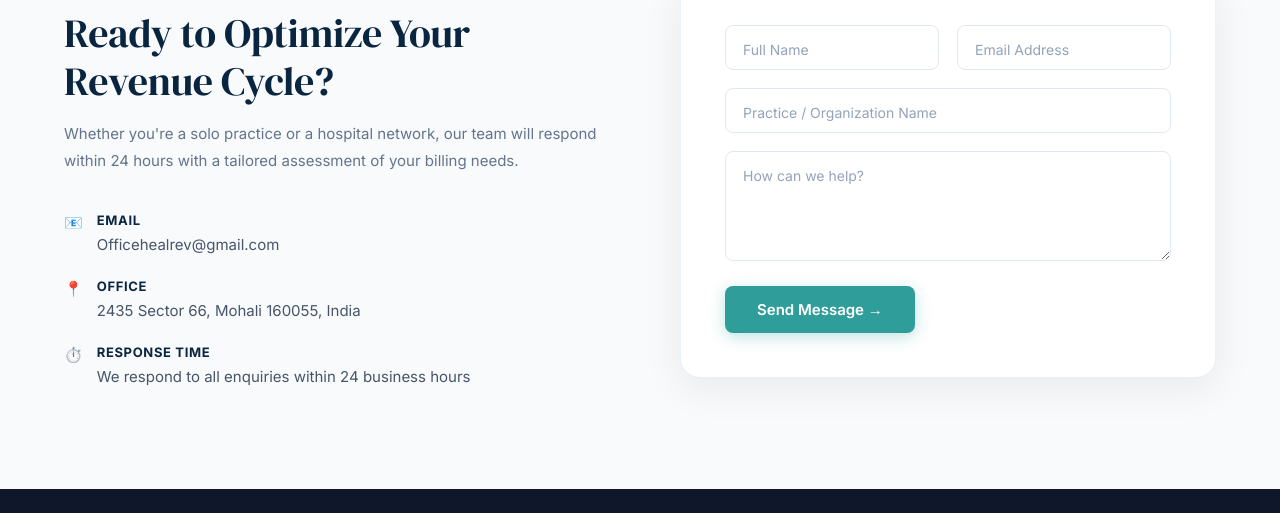
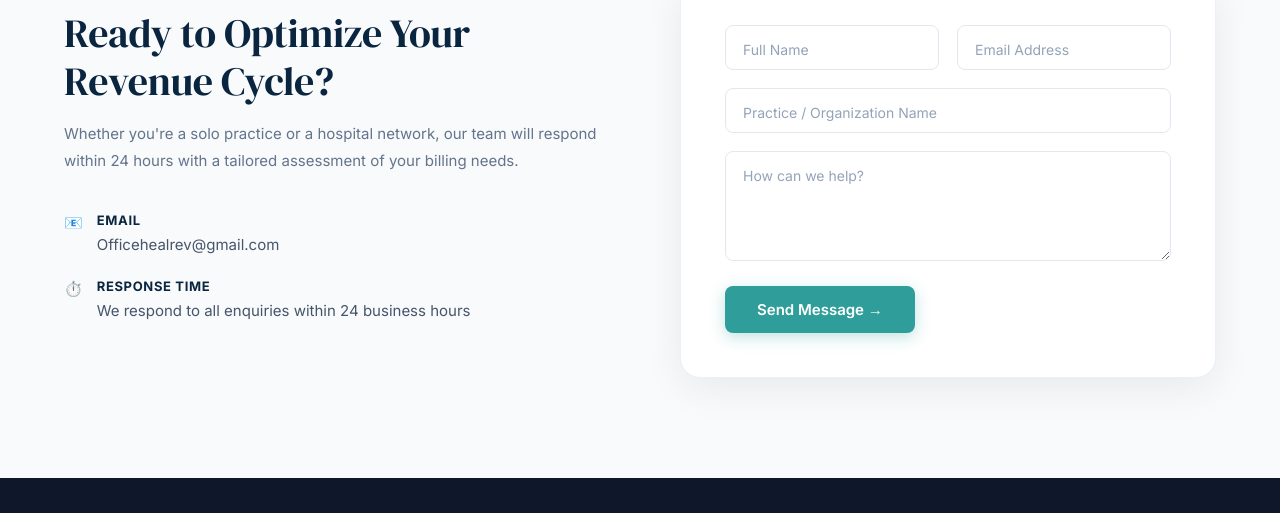
Before and after one commit to ChhamaYadav/HealRev, a plain HTML site: page docs/index.html in a window 1280 px wide. Shown: the part 7870-8383 px from the top of the page. Drawn offline with Linux system fonts and the light colour scheme.

Commit message:
Remove office address from index.html
Removed office address from contact information.

```diff
--- a/docs/index.html
+++ b/docs/index.html
@@ -462,13 +462,6 @@
                     </div>
                 </li>
                 <li>
-                    <span class="contact-icon">📍</span>
-                    <div>
-                        <strong>Office</strong>
-                        <span>2435 Sector 66, Mohali 160055, India</span>
-                    </div>
-                </li>
-                <li>
                     <span class="contact-icon">⏱️</span>
                     <div>
                         <strong>Response Time</strong>
```
